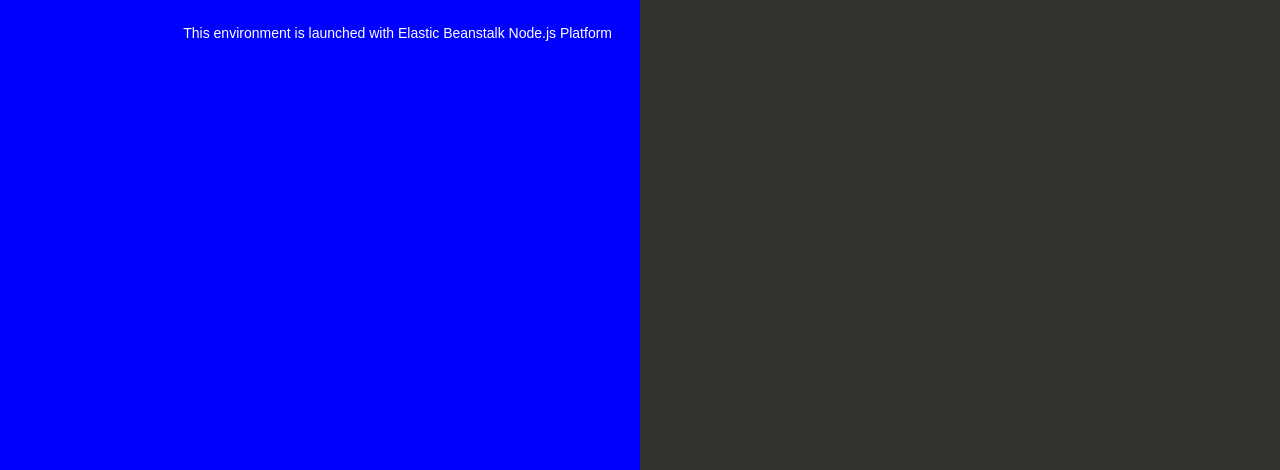
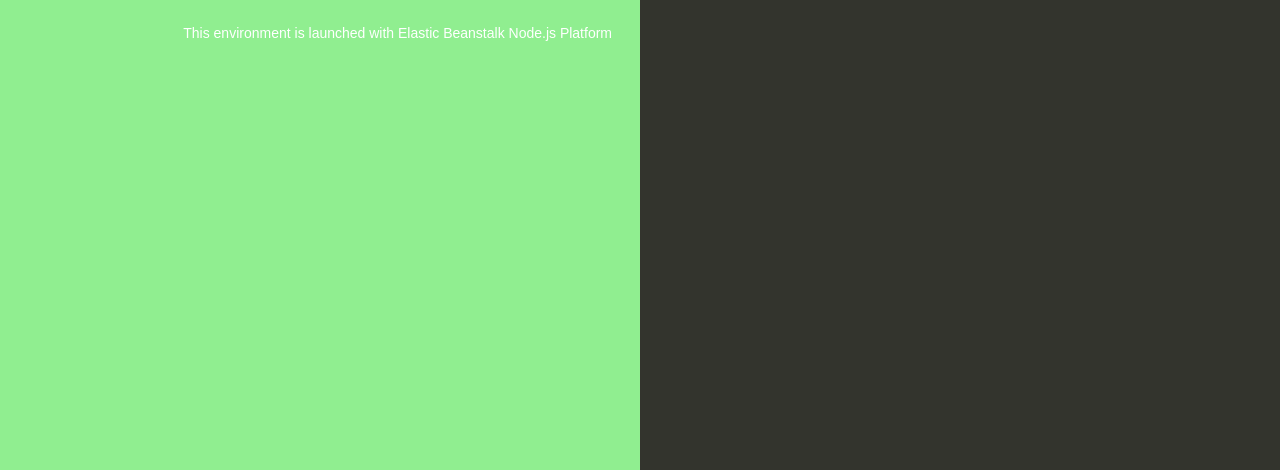
Before and after one commit to shoebnuman/myaws-pipeline, a website: page index.html in a window 1280 px wide. Shown: the part 330-800 px from the top of the page. Drawn offline with Linux system fonts and the light colour scheme.

Commit message:
updated green background

```diff
--- a/index.html
+++ b/index.html
@@ -35,7 +35,7 @@
 
         text-align: right;
         padding-top: 11em;
-        background-color: blue;
+        background-color: lightgreen;
 
       }
       .textColumn p {
```
